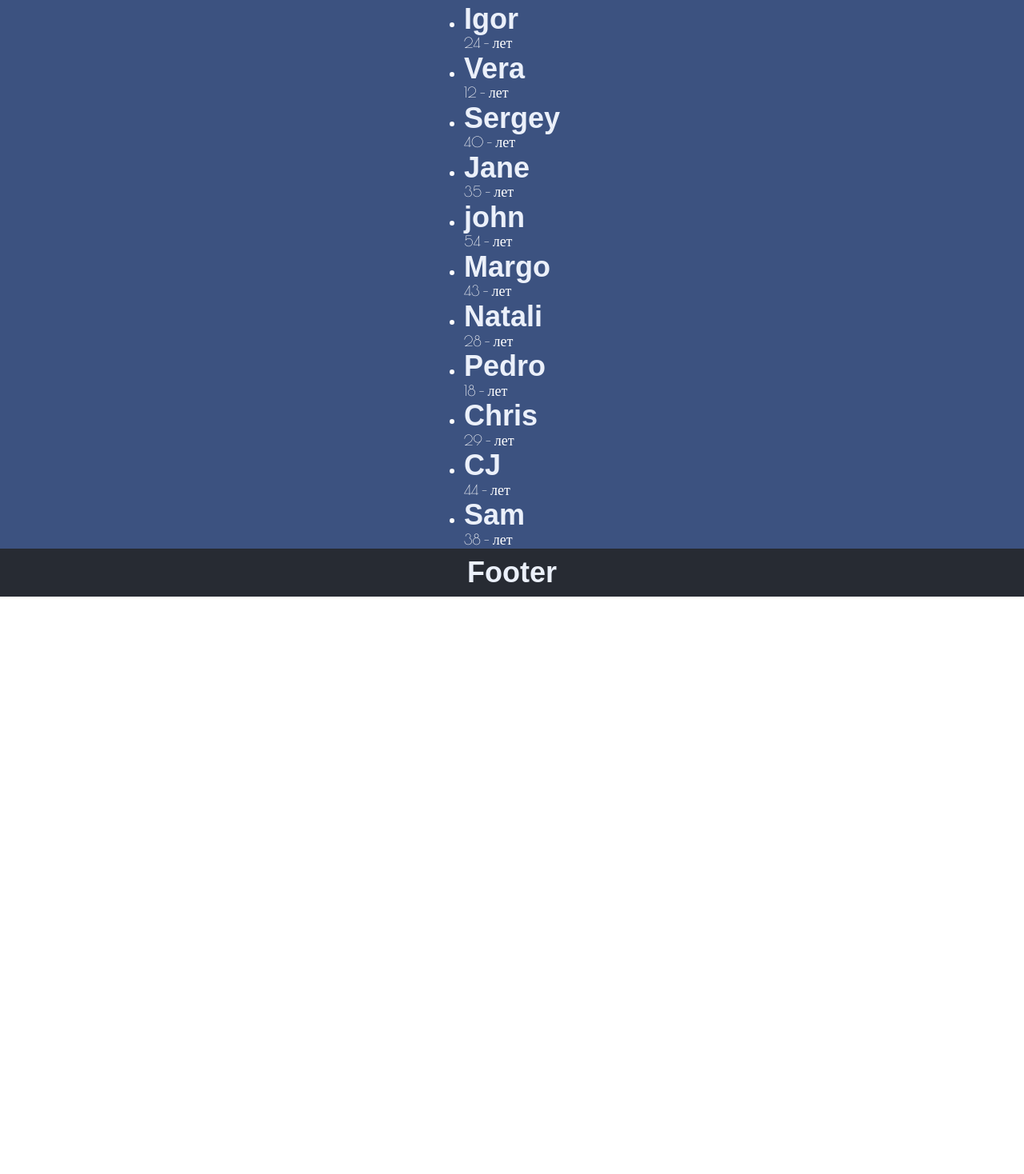
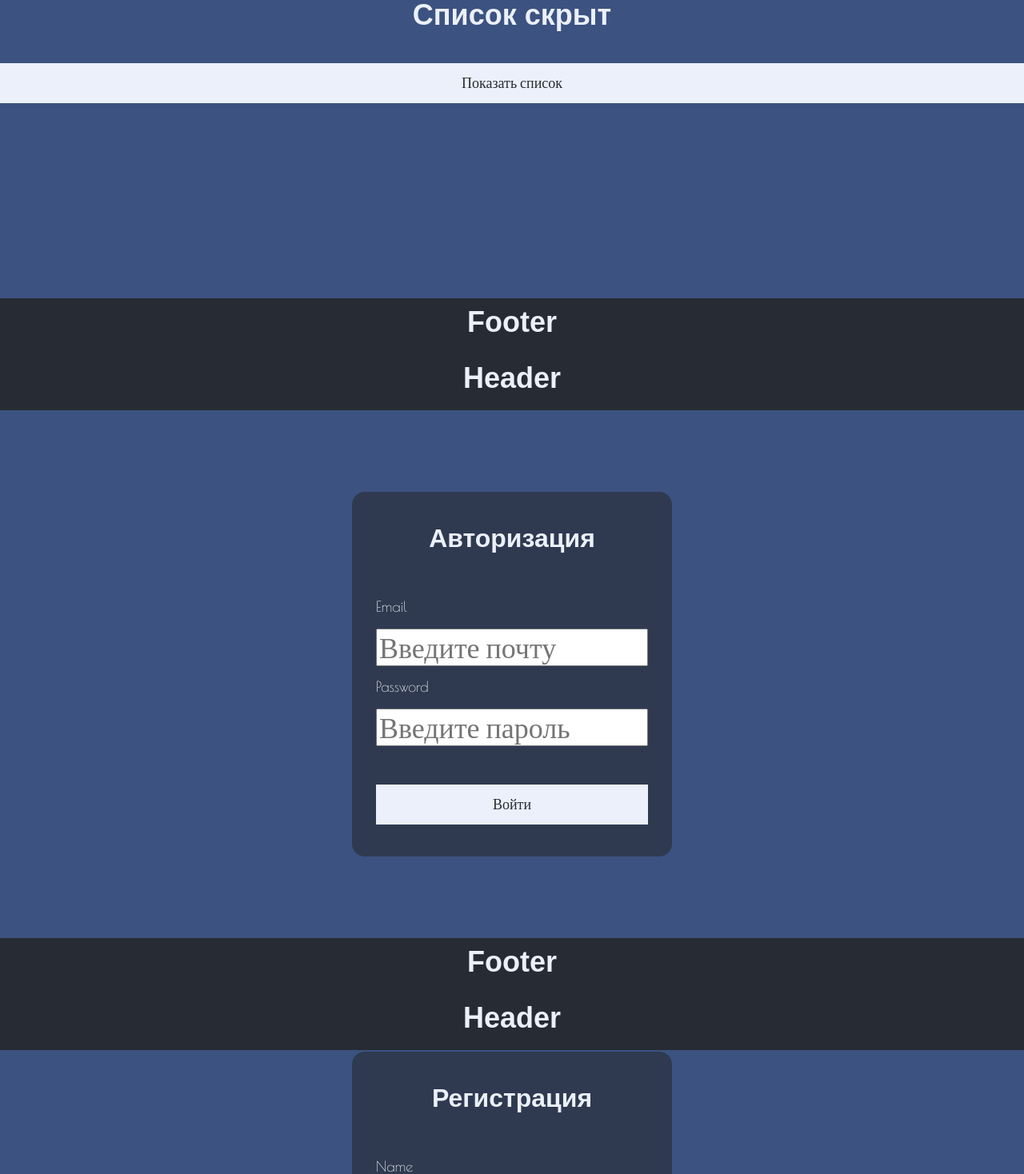
Before and after one commit to ukonsas28/react_course_2022, a React (Create React App) app: page / in a window 1280 px wide. Shown: the part 367-1835 px from the top of the page at 80% size. Before the commit the page ends 1113 px from the top, so only its background shows below. Built offline with nearby package versions, Linux system fonts and the light colour scheme; a web font is replaced by a local one.

Commit message:
validator

```diff
--- a/src/App.tsx
+++ b/src/App.tsx
@@ -1,15 +1,17 @@
-import React from 'react';
+import React, { useEffect } from 'react';
 import MainContainer from './containers/MainContainer';
-// import RegistrationContainer from './containers/RegistrationContainer';
-// import AuthContainer from './containers/AuthContainer';
+import RegistrationContainer from './containers/RegistrationContainer';
+import AuthContainer from './containers/AuthContainer';
 
 const App = () => {
   console.log('APP => start');
+
+  useEffect(() => console.log('APP - MOUNT'), []);
   return (
     <>
       <MainContainer />
-      {/* <AuthContainer /> */}
-      {/* <RegistrationContainer /> */}
+      <AuthContainer />
+      <RegistrationContainer />
     </>
   );
 };
--- a/src/components/pages/AuthPage/index.tsx
+++ b/src/components/pages/AuthPage/index.tsx
@@ -1,4 +1,4 @@
-import React, { useState } from 'react';
+import React, { useEffect, useState } from 'react';
 import Button from '../../common/Button';
 import Form from '../../common/Form';
 import Input from '../../common/Form/Input';
@@ -7,9 +7,25 @@ import PageWrapper from '../../common/PageWrapper';
 const AuthPage = () => {
   const [email, setEmail] = useState('');
   const [password, setPassword] = useState('');
+  const [hasError, setHasError] = useState(false);
   const submitHandler = () => {
-    console.log({ emailUser: email, password });
+    if (password.length > 10) {
+      setHasError(false);
+      console.log({ emailUser: email, password });
+    } else {
+      setHasError(true);
+      console.log('Error');
+    }
   };
+
+  useEffect(() => {
+    if (password.length > 10) {
+      setHasError(false);
+    } else if (password.length > 0) {
+      setHasError(true);
+    }
+  }, [password]);
+
   return (
     <PageWrapper>
       <Form title="Авторизация">
@@ -28,6 +44,12 @@ const AuthPage = () => {
           setValue={setPassword}
           type="password"
         />
+        {hasError && (
+          <div>
+            <span>Пароль должден быть больше 10 символов</span>
+          </div>
+        )}
+
         <Button title="Войти" onClick={submitHandler} />
       </Form>
     </PageWrapper>
--- a/src/components/pages/MainPage/UserList/UserListItem/index.tsx
+++ b/src/components/pages/MainPage/UserList/UserListItem/index.tsx
@@ -1,15 +1,18 @@
-import React from 'react';
+import React, { useEffect } from 'react';
 
 type UserListItemPropsType = {
   name: string;
   age: string;
 };
 
-const UserListItem = ({ name, age }: UserListItemPropsType) => (
-  <li>
-    <h3>{name}</h3>
-    <p>{`${age} - лет`}</p>
-  </li>
-);
+const UserListItem = ({ name, age }: UserListItemPropsType) => {
+  useEffect(() => console.log('USER_LIST_ITEM - MOUNT'), []);
+  return (
+    <li>
+      <h3>{name}</h3>
+      <p>{`${age} - лет`}</p>
+    </li>
+  );
+};
 
 export default UserListItem;
--- a/src/components/pages/MainPage/UserList/index.tsx
+++ b/src/components/pages/MainPage/UserList/index.tsx
@@ -1,15 +1,30 @@
-import React from 'react';
+import React, { useEffect } from 'react';
 import UserListItem from './UserListItem';
 
 type UserListPropsType = {
   data: { id: number; name: string; age: string }[];
 };
-const UserList = ({ data }: UserListPropsType) => (
+const UserList = ({ data }: UserListPropsType) => {
+  const clickHandler = () => {
+    console.log('CLICK');
+  };
+  useEffect(() => {
+    console.log('USER_LIST - MOUNT');
+    document.addEventListener('click', clickHandler);
+
+    return () => {
+      console.log('USER_LIST - UNMOUNT');
+      document.removeEventListener('click', clickHandler);
+    };
+  }, []);
+
+  return (
     <ul>
       {data.map((el) => (
         <UserListItem key={el.id} name={el.name} age={el.age} />
       ))}
     </ul>
   );
+};
 
 export default UserList;
--- a/src/components/pages/MainPage/index.tsx
+++ b/src/components/pages/MainPage/index.tsx
@@ -1,13 +1,23 @@
-import React from 'react';
+import React, { useEffect, useState } from 'react';
 import PageWrapper from '../../common/PageWrapper';
 import { data } from '../../../helpers';
 import UserList from './UserList';
+import Button from '../../common/Button';
 
-const MainPage = () => (
-  <PageWrapper>
-    <h1>User List</h1>
-    <UserList data={data} />
-  </PageWrapper>
-);
+const MainPage = () => {
+  useEffect(() => console.log('MAIN_PAGE - MOUNT'), []);
 
+  const [listVisible, setListVisible] = useState(false);
+  const handler = () => {
+    setListVisible((prev) => !prev);
+  };
+  return (
+    <PageWrapper>
+      <h1>User List</h1>
+      {listVisible ? <UserList data={data} /> : <h2>Список скрыт</h2>}
+      {/* {listVisible && <UserList data={data} />} */}
+      <Button title={listVisible ? 'Скрыть список' : 'Показать список'} onClick={handler} />
+    </PageWrapper>
+  );
+};
 export default MainPage;
--- a/src/components/pages/RegistrationPage/index.tsx
+++ b/src/components/pages/RegistrationPage/index.tsx
@@ -7,11 +7,11 @@ import PageWrapper from '../../common/PageWrapper';
 const RegistrationPage = () => (
   <PageWrapper>
     <Form title="Регистрация">
-      {/* <Input title="Name" id="name" placeholder="Введите имя" />
+      <Input title="Name" id="name" placeholder="Введите имя" />
       <Input title="Email" id="email" placeholder="Введите почту" />
       <Input title="Password" id="password" placeholder="Введите пароль" />
       <Input title="Repeat Password" id="repeatPassword" placeholder="Повторите пароль" />
-      <Button title="Регистрация" onClick={() => console.log('registration')} /> */}
+      <Button title="Регистрация" onClick={() => console.log('registration')} />
     </Form>
   </PageWrapper>
 );
--- a/src/containers/MainContainer/index.tsx
+++ b/src/containers/MainContainer/index.tsx
@@ -1,6 +1,9 @@
-import React from 'react';
+import React, { useEffect } from 'react';
 import MainPage from '../../components/pages/MainPage';
 
-const MainContainer = () => <MainPage />;
+const MainContainer = () => {
+  useEffect(() => console.log('MAIN_CONTAINER - MOUNT'), []);
+  return <MainPage />;
+};
 
 export default MainContainer;
--- a/src/helpers/index.ts
+++ b/src/helpers/index.ts
@@ -10,9 +10,9 @@ export const data = [
   { id: 8, name: 'Jane', age: '35' },
   { id: 9, name: 'john', age: '54' },
   { id: 10, name: 'Margo', age: '43' },
-  { id: 11, name: 'Natali', age: '28' },
-  { id: 12, name: 'Pedro', age: '18' },
-  { id: 13, name: 'Chris', age: '29' },
-  { id: 14, name: 'CJ', age: '44' },
-  { id: 15, name: 'Sam', age: '38' },
+  // { id: 11, name: 'Natali', age: '28' },
+  // { id: 12, name: 'Pedro', age: '18' },
+  // { id: 13, name: 'Chris', age: '29' },
+  // { id: 14, name: 'CJ', age: '44' },
+  // { id: 15, name: 'Sam', age: '38' },
 ];
```
Lines whose indentation alone changed are shown as unchanged.
